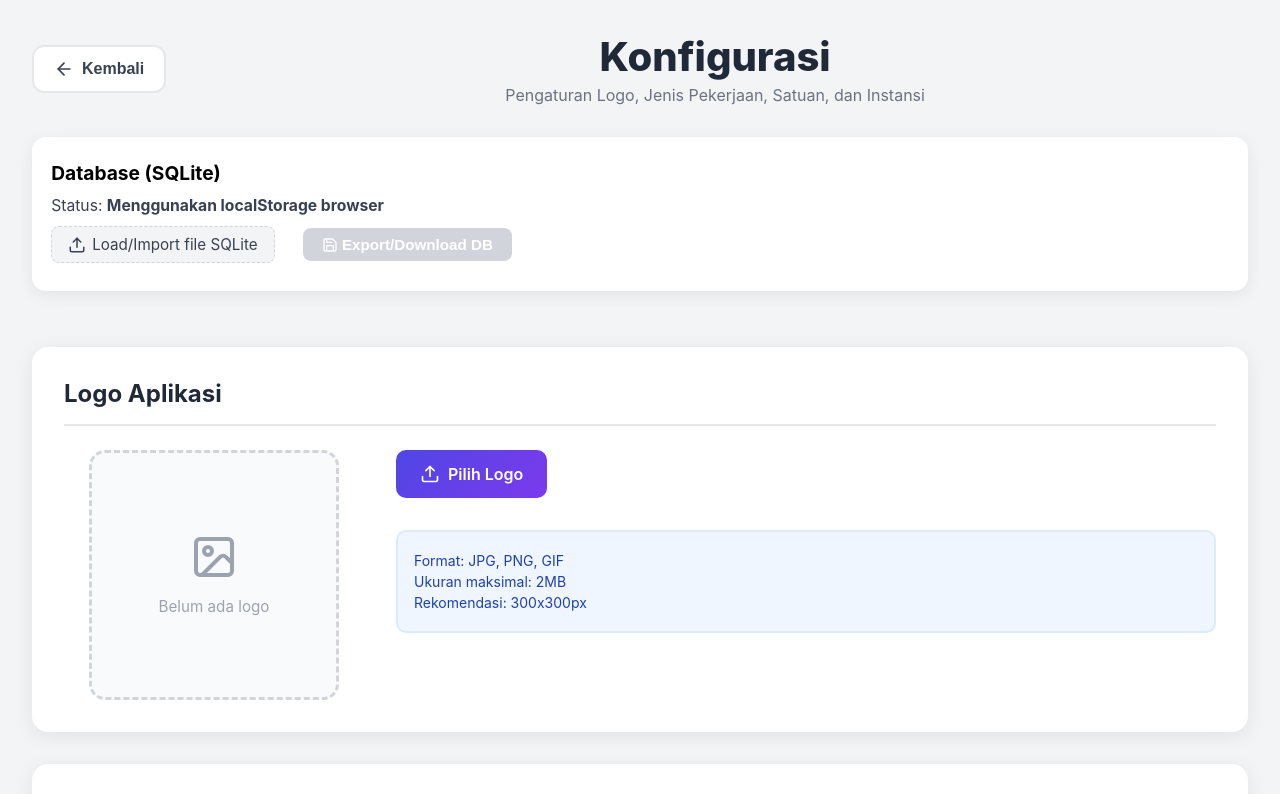
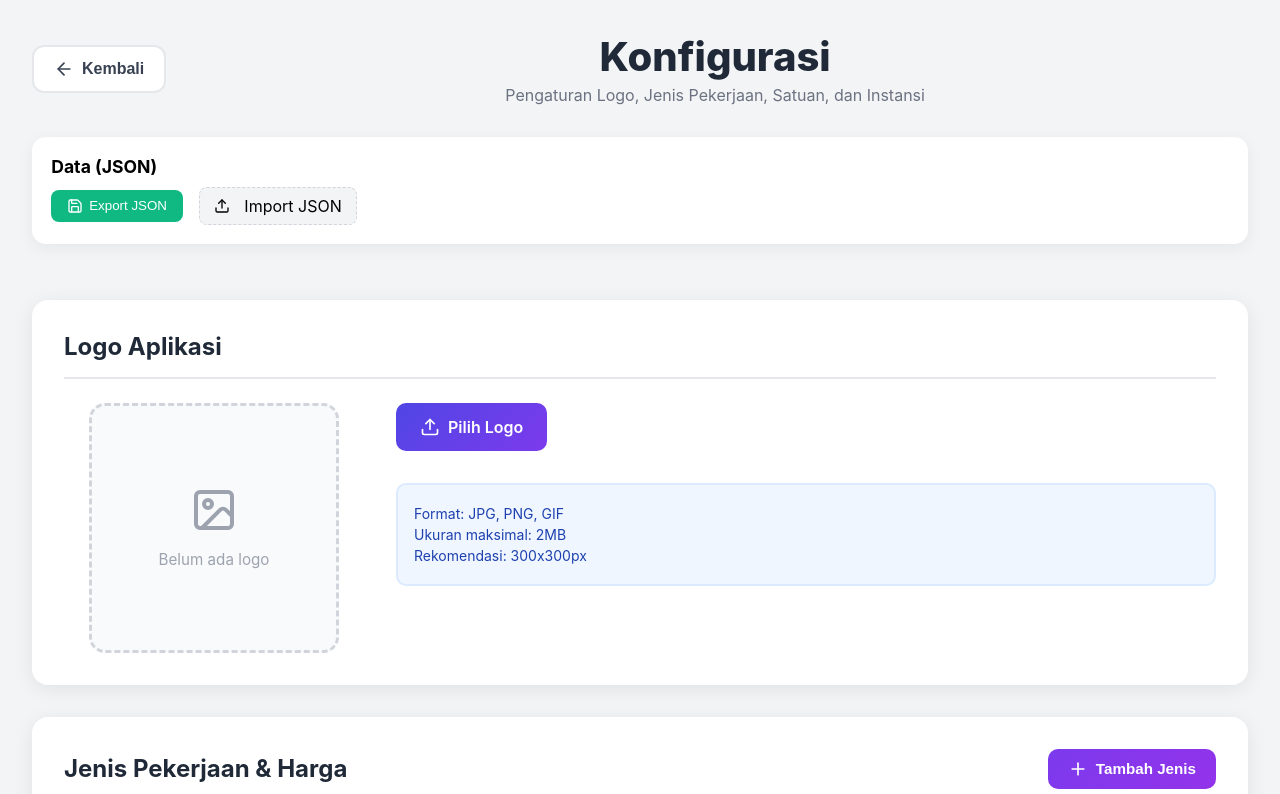
Before and after one commit to capungaero/edustore, a React (Vite) app: page /edustore/konfigurasi in a window 1280 px wide. Shown: the top 794 px of the page. Built offline with nearby package versions, Linux system fonts and the light colour scheme; no server answers.

Commit message:
Switch DB to local JSON: remove sql.js/SQLite code and keep JSON import/export UI; add JSON styles

```diff
--- a/src/pages/Konfigurasi.css
+++ b/src/pages/Konfigurasi.css
@@ -492,3 +492,40 @@
   color: #6b7280;
   margin-top: 0.2rem;
 }
+
+.json-section {
+  background: #fff;
+  border-radius: 14px;
+  padding: 1.2rem;
+  box-shadow: 0 4px 16px rgba(0,0,0,0.06);
+  margin-bottom: 1.5rem;
+}
+.json-section h2 {
+  font-size: 1.1rem;
+  margin-bottom: 0.6rem;
+}
+.json-actions-row {
+  display: flex;
+  gap: 1rem;
+  align-items: center;
+}
+.json-export-btn {
+  background: #10b981;
+  color: white;
+  border: none;
+  border-radius: 8px;
+  padding: 0.5rem 1rem;
+  display: flex;
+  align-items: center;
+  cursor: pointer;
+}
+.json-import-label {
+  display: flex;
+  align-items: center;
+  gap: 0.5rem;
+  background: #f3f4f6;
+  padding: 0.5rem 0.9rem;
+  border-radius: 8px;
+  border: 1px dashed #d1d5db;
+  cursor: pointer;
+}
--- a/src/pages/Konfigurasi.jsx
+++ b/src/pages/Konfigurasi.jsx
@@ -1,7 +1,6 @@
 import { useState, useEffect } from 'react';
 import { useNavigate } from 'react-router-dom';
 import { ArrowLeft, Plus, Trash2, Save, Edit2, X, Upload, Image } from 'lucide-react';
-import initSqlJs from 'sql.js';
 import './Konfigurasi.css';
 
 function Konfigurasi() {
@@ -26,15 +25,6 @@ function Konfigurasi() {
 
   const [editingJenis, setEditingJenis] = useState(null);
 
-  // Database state
-  const [db, setDb] = useState(null);
-  const [dbMode, setDbMode] = useState('localStorage'); // 'sqlite' or 'localStorage'
-  const [dbFileName, setDbFileName] = useState('');
-  const [sqlJsLoaded, setSqlJsLoaded] = useState(false);
-  const [SQLFactory, setSQLFactory] = useState(null);
-
-  // Path WASM harus mengikuti base path Vite (agar support subfolder GitHub Pages)
-  const SQL_WASM_PATH = import.meta.env.BASE_URL + 'sql-wasm.wasm';
 
   // Load data dari localStorage
   useEffect(() => {
@@ -97,86 +87,8 @@ function Konfigurasi() {
     localStorage.setItem('priceConfig', JSON.stringify(newPriceConfig));
   }, [jenisLista]);
 
-  // Load sql.js by fetching the wasm binary first and initialize with wasmBinary
-  useEffect(() => {
-    let mounted = true;
-    (async () => {
-      try {
-        const wasmUrls = [SQL_WASM_PATH, 'https://cdn.jsdelivr.net/npm/sql.js@1.10.0/dist/sql-wasm.wasm', 'https://cdnjs.cloudflare.com/ajax/libs/sql.js/1.10.0/sql-wasm.wasm'];
-        let buffer = null;
-        for (const wasmUrl of wasmUrls) {
-          try {
-            const res = await fetch(wasmUrl);
-            if (!res.ok) throw new Error('WASM fetch failed: ' + res.status + ' @ ' + wasmUrl);
-            buffer = await res.arrayBuffer();
-            break;
-          } catch (err) {
-            console.warn('WASM fetch failed for', wasmUrl, err);
-          }
-        }
-        if (!buffer) throw new Error('All WASM fetch attempts failed');
-        const SQL = await initSqlJs({ wasmBinary: new Uint8Array(buffer) });
-        if (!mounted) return;
-        setSQLFactory(SQL);
-        setSqlJsLoaded(true);
 
-        // Try to load DB from localStorage (if any)
-        const dbData = localStorage.getItem('sqliteDb');
-        if (dbData) {
-          const uInt8Array = new Uint8Array(JSON.parse(dbData));
-          setDb(new SQL.Database(uInt8Array));
-          setDbMode('sqlite');
-        }
-      } catch (err) {
-        console.error('Failed to initialize sql.js or fetch wasm:', err);
-        setSqlJsLoaded(false);
-        setSQLFactory(null);
-        // keep fallback to localStorage
-      }
-    })();
-    return () => { mounted = false; };
-  }, []);
 
-  // Update database to localStorage
-  useEffect(() => {
-    if (db) {
-      const data = db.export();
-      localStorage.setItem('sqliteDb', JSON.stringify(Array.from(new Uint8Array(data))));
-    }
-  }, [db]);
-
-  // Handle upload SQLite file
-  const handleDbUpload = async (e) => {
-    const file = e.target.files[0];
-    if (!file) return;
-    const arrayBuffer = await file.arrayBuffer();
-    if (!SQLFactory) {
-      alert('sql.js belum siap. Menggunakan localStorage sebagai fallback.');
-      // still persist the raw bytes to localStorage for later import
-      localStorage.setItem('sqliteDb', JSON.stringify(Array.from(new Uint8Array(arrayBuffer))));
-      setDbMode('localStorage');
-      return;
-    }
-    const loadedDb = new SQLFactory.Database(new Uint8Array(arrayBuffer));
-    setDb(loadedDb);
-    setDbMode('sqlite');
-    setDbFileName(file.name);
-    // Simpan ke localStorage agar persist
-    localStorage.setItem('sqliteDb', JSON.stringify(Array.from(new Uint8Array(arrayBuffer))));
-  };
-
-  // Handle export SQLite file
-  const handleDbExport = () => {
-    if (!db) return;
-    const data = db.export();
-    const blob = new Blob([data], { type: 'application/octet-stream' });
-    const url = URL.createObjectURL(blob);
-    const a = document.createElement('a');
-    a.href = url;
-    a.download = dbFileName || 'palugada-db.sqlite';
-    a.click();
-    URL.revokeObjectURL(url);
-  };
 
   // Handlers untuk Jenis Pekerjaan
   const handleAddJenis = () => {
@@ -323,24 +235,48 @@ function Konfigurasi() {
       </header>
 
       <div className="konfigurasi-content">
-        {/* Database SQLite Section */}
-        <section className="db-section">
-          <h2>Database (SQLite)</h2>
-          <div className="db-status-row">
-            <span>Status: <b>{dbMode === 'sqlite' ? 'Menggunakan file database SQLite' : 'Menggunakan localStorage browser'}</b></span>
-          </div>
-          <div className="db-actions-row">
-            <label className="db-upload-label">
-              <Upload size={18} style={{marginRight: 6}} />
-              <span>Load/Import file SQLite</span>
-              <input type="file" accept=".sqlite,.db,.sqlite3,application/octet-stream" style={{display:'none'}} onChange={handleDbUpload} />
+
+        {/* JSON Import/Export Section */}
+        <section className="json-section">
+          <h2>Data (JSON)</h2>
+          <div className="json-actions-row">
+            <button className="json-export-btn" onClick={() => {
+              // keys to export
+              const keys = ['orders','transactions','agendas','reminders','appLogo','jenisLista','satuanList','instansiList','priceConfig'];
+              const payload = {};
+              keys.forEach(k => { const v = localStorage.getItem(k); if (v !== null) payload[k] = JSON.parse(v); });
+              const blob = new Blob([JSON.stringify(payload, null, 2)], { type: 'application/json' });
+              const url = URL.createObjectURL(blob);
+              const a = document.createElement('a');
+              a.href = url;
+              a.download = 'palugada-data.json';
+              a.click();
+              URL.revokeObjectURL(url);
+            }}>
+              <Save size={16} style={{marginRight:6}}/> Export JSON
+            </button>
+
+            <label className="json-import-label">
+              <Upload size={16} style={{marginRight:6}}/> Import JSON
+              <input type="file" accept="application/json" style={{display:'none'}} onChange={async (e) => {
+                const f = e.target.files[0];
+                if (!f) return;
+                try {
+                  const text = await f.text();
+                  const data = JSON.parse(text);
+                  // validate minimal structure
+                  const allowedKeys = ['orders','transactions','agendas','reminders','appLogo','jenisLista','satuanList','instansiList','priceConfig'];
+                  Object.keys(data).forEach(k => {
+                    if (allowedKeys.includes(k)) {
+                      localStorage.setItem(k, JSON.stringify(data[k]));
+                    }
+                  });
+                  alert('Data berhasil di-import ke localStorage. Reload halaman untuk melihat perubahan.');
+                } catch (err) {
+                  alert('Gagal mengimpor file JSON: ' + err.message);
+                }
+              }} />
             </label>
-            <button className="db-export-btn" onClick={handleDbExport} disabled={!db} style={{marginLeft: 12}}>
-              <Save size={16} style={{marginRight: 4}} /> Export/Download DB
-            </button>
-          </div>
-          <div className="db-filename-row">
-            {dbFileName && <span>File aktif: <b>{dbFileName}</b></span>}
           </div>
         </section>
 
```
